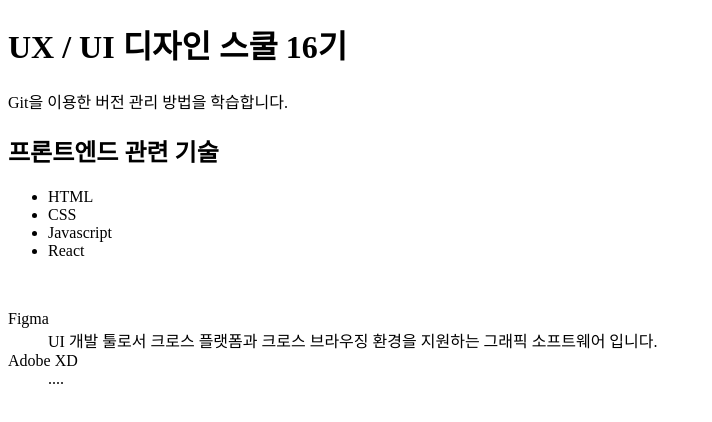
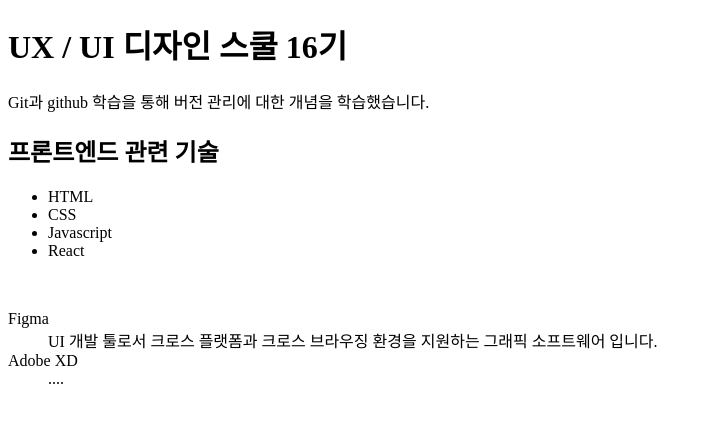
Before and after one commit to kimyes/UX-UI, a plain HTML site: page index.html in a window 1280 px wide. Shown: the whole page, without its empty margins (0-712 px from the left). Drawn offline with Linux system fonts and the light colour scheme.

Commit message:
문장내용수정

```diff
--- a/index.html
+++ b/index.html
@@ -8,7 +8,7 @@
 </head>
 <body>
 <h1>UX / UI 디자인 스쿨 16기</h1>
-<p>Git을 이용한 버전 관리 방법을 학습합니다.</p>
+<p>Git과 github 학습을 통해 버전 관리에 대한 개념을 학습했습니다.</p>
 <h2>프론트엔드 관련 기술</h2>
 <ul>
     <li>HTML</li>
```
